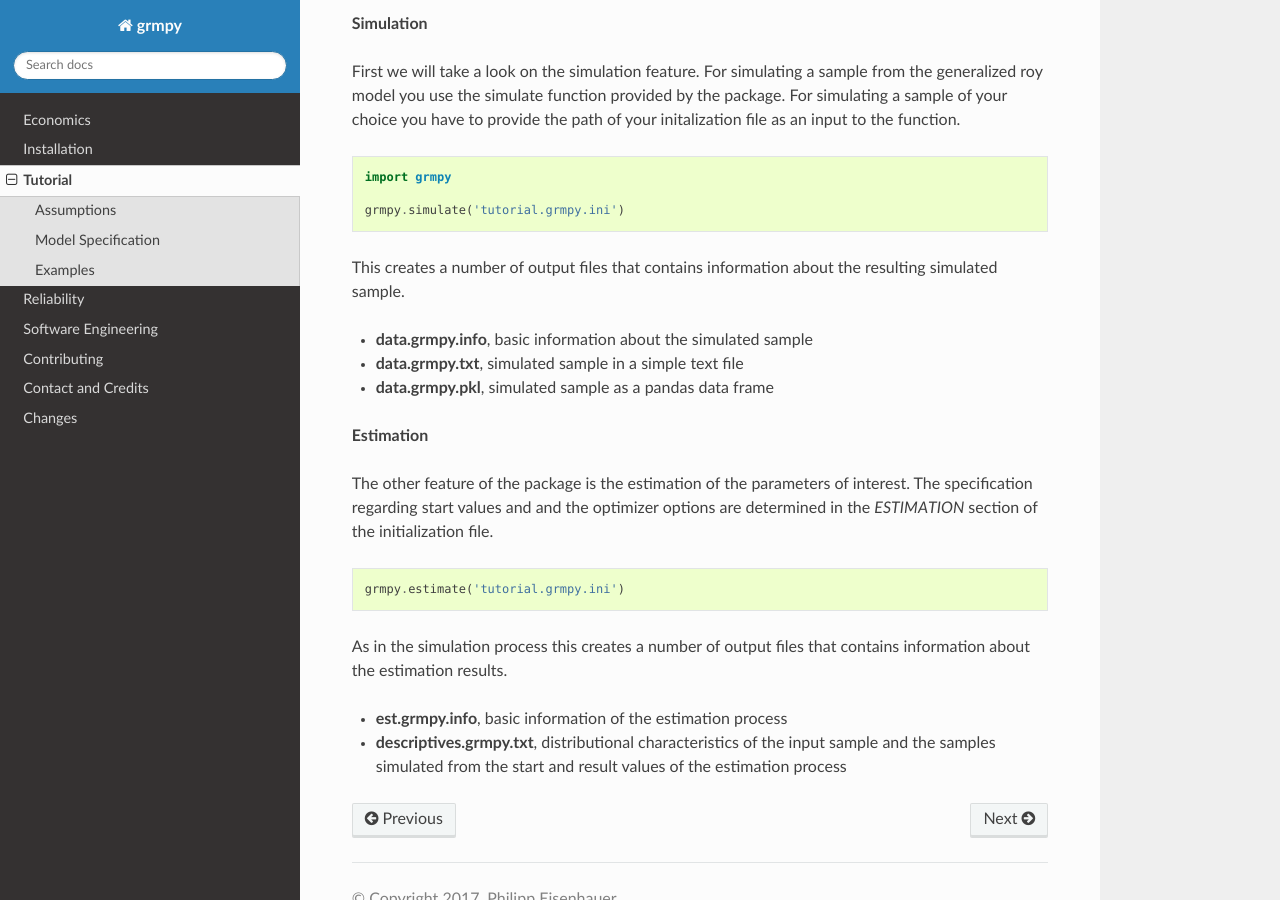
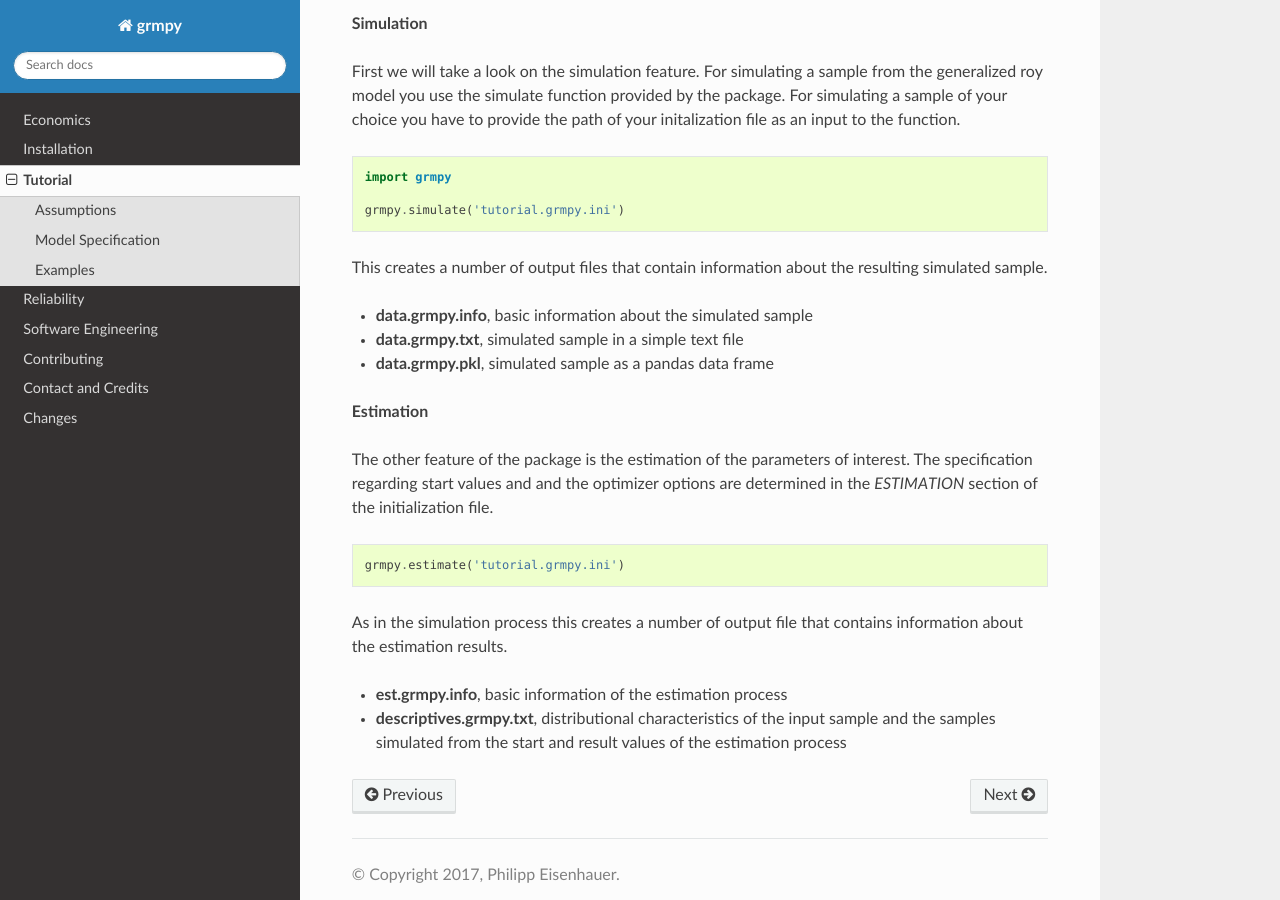
Before and after one commit to OpenSourceEconomics/grmpy, a Sphinx documentation site: the page built from docs/tutorial.rst, in a window 1280 px wide and 900 px high, scrolled down 3380 px. Built offline with Sphinx 7.4.7 and the Read the Docs theme 2.0.0, drawn with Linux system fonts in a browser that asks for light colours.

```diff
--- a/docs/contributing.rst
+++ b/docs/contributing.rst
@@ -1,7 +1,7 @@
 Contributing
 ============
 
-Great, you are interesting in contributing to the package.
+Great, you are interested in contributing to the package.
 
 To get acquainted with the code base, you can check out our `issue tracker <https://github.com/grmToolbox/grmpy/issues>`_ for some immediate and clearly defined tasks. For more involved contributions, please see our roadmap below.
 
--- a/docs/credits.rst
+++ b/docs/credits.rst
@@ -15,7 +15,7 @@ Development Lead
 Contributors
 ^^^^^^^^^^^^
 
-`Tobias Raabe <https://github.com/tobiasraabe>`_, `Sebastian Becker <https://github.com/sebecker>`_
+`Tobias Raabe <https://github.com/tobiasraabe>`_, `Sebastian Becker <https://github.com/sebecker>`_, `Benedikt Kauf <https://github.com/benediktkauf>`_
 
 Acknowledgments
 ^^^^^^^^^^^^^^^
--- a/docs/tutorial.rst
+++ b/docs/tutorial.rst
@@ -145,7 +145,7 @@ First we will take a look on the simulation feature. For simulating a sample fro
     grmpy.simulate('tutorial.grmpy.ini')
 
 
-This creates a number of output files that contains information about the resulting simulated sample.
+This creates a number of output files that contain information about the resulting simulated sample.
 
 * **data.grmpy.info**, basic information about the simulated sample
 * **data.grmpy.txt**, simulated sample in a simple text file
@@ -160,7 +160,7 @@ The other feature of the package is the estimation of the parameters of interest
 
     grmpy.estimate('tutorial.grmpy.ini')
 
-As in the simulation process this creates a number of output files that contains information about the estimation results.
+As in the simulation process this creates a number of output file that contains information about the estimation results.
 
 * **est.grmpy.info**, basic information of the estimation process
 * **descriptives.grmpy.txt**, distributional characteristics of the input sample and the samples simulated from the start and result values of the estimation process
```
Also changed, not shown: docs/software_engineering.rst (+9 -1 lines), docs/figures/fig-eh-marginal-effect.png, docs/figures/fig-local-average-treatment.png, docs/figures/fig-weights-marginal-effect.png.
